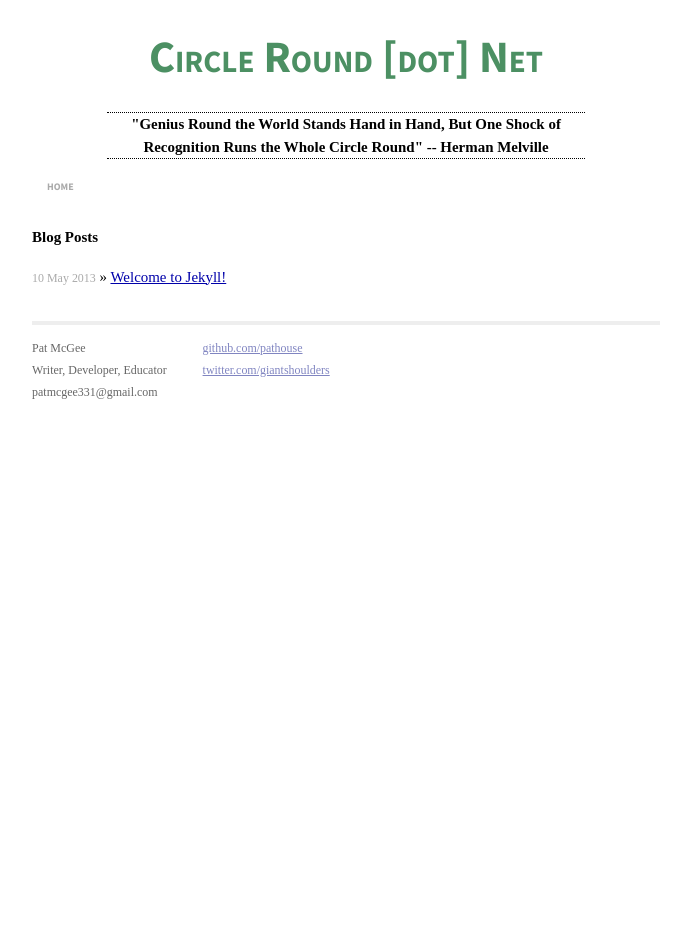
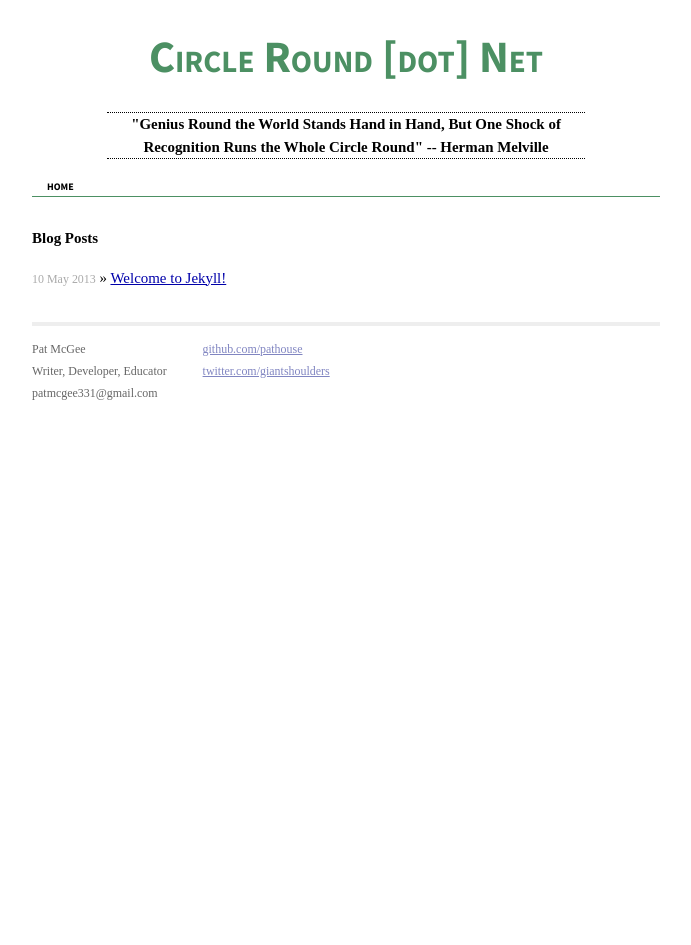
Before and after one commit to pathouse/pathouse.github.io, a Jekyll site: the page built from index.html, in a window 1280 px wide. Shown: the whole page, without its empty margins (294-985 px from the left). Built offline with Jekyll 4.4.1, drawn with Linux system fonts in a browser that asks for light colours; some web fonts are replaced.

```diff
--- a/css/main.css
+++ b/css/main.css
@@ -98,12 +98,12 @@ ul.posts span {
 
 .site .header a.extra {
 
-  color: #aaa;
+  color: #000;
   margin-left: 1em;
 }
 
 .site .header a.extra:hover {
-  color: #000;
+  color: #4c9063;
 }
 
 .site .header .opening-quote {
@@ -120,6 +120,7 @@ ul.posts span {
 .site .header .nav {
   text-align: left;
   font-variant: small-caps;
+  border-bottom: 1px solid #4c9063;
 }
 
 
--- a/index.html
+++ b/index.html
@@ -1,6 +1,6 @@
 ---
 layout: default
-title: Your New Jekyll Site
+title: Circle Round [dot] Net
 ---
 
 <div id="home">
```
